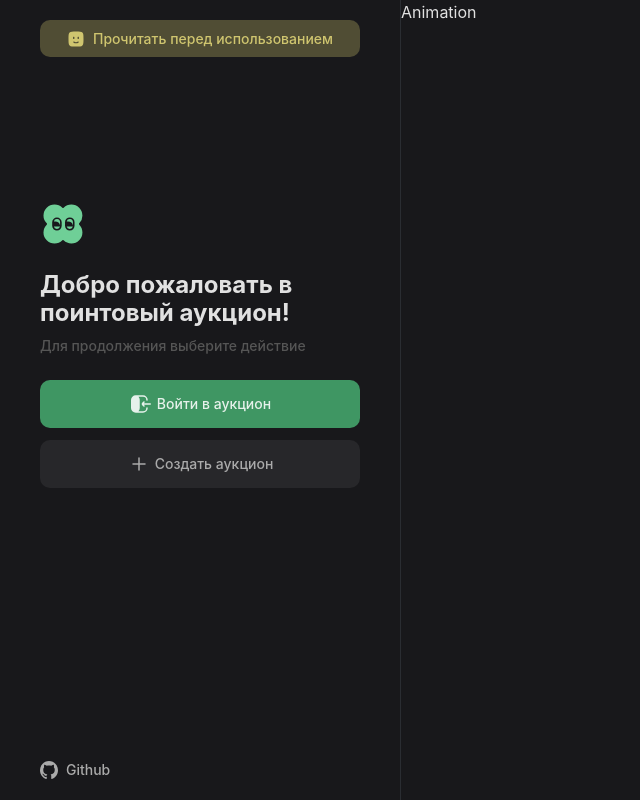
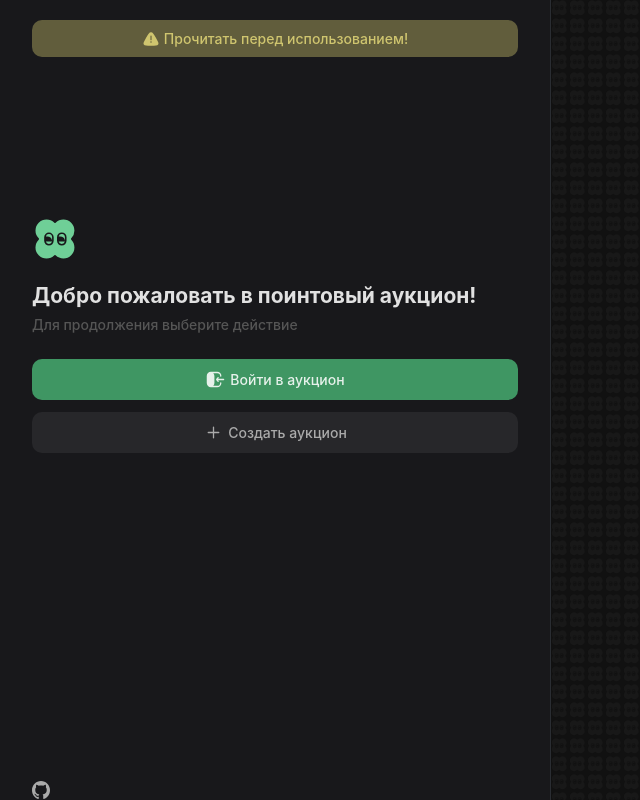
Before and after one commit to novsource/klewik-mono, a React (Vite) app in the folder apps/streamers-dashboard/: page / in a window 1280 px wide. Shown: the whole page, without its empty margins (0-640 px from the left). Built offline with nearby package versions, Linux system fonts and the light colour scheme.

Commit message:
restyle(welcome page): change styles

```diff
--- a/apps/streamers-dashboard/package.json
+++ b/apps/streamers-dashboard/package.json
@@ -9,7 +9,7 @@
     "build": "tsc -b && vite build",
     "lint": "eslint .",
     "preview": "vite preview",
-    "icons": "pnpm exec @svgr/cli -- ./src/assets/icons",
+    "icons": "npx @svgr/cli -- ./src/assets/icons",
     "pretty:write": "pnpm exec prettier . --write",
     "pretty:check": "pnpm exec prettier . --check"
   },
--- a/apps/streamers-dashboard/src/pages/WelcomePage/WelcomePage.tsx
+++ b/apps/streamers-dashboard/src/pages/WelcomePage/WelcomePage.tsx
@@ -1,27 +1,24 @@
 import { Icons } from '@ui/icons'
+import CloverAnimation from './components/CloverAnimation/CloverAnimation'
 
 const WelcomePage = () => {
   return (
     <>
       <main className="h-full w-full">
         <div className="flex h-full w-full flex-row">
-          <div className="h-full w-full min-w-[400px] max-w-[600px] basis-1/3">
-            <div className="h-full w-full px-10">
+          <div className="flex-shrink-1 container mx-auto h-full flex-grow xl:max-w-[550px]">
+            <div className="h-full w-full px-5 xl:px-8 2xl:px-10">
               <div className="flex h-full w-full flex-col justify-between">
                 <div className="mt-5">
-                  <button className="flex w-full items-center justify-center gap-x-2 rounded-medium bg-yellow bg-opacity-30 px-4 py-2 text-body font-medium text-yellow">
-                    <Icons.Face
-                      width={18}
-                      height={18}
-                      className="text-yellow"
-                    />
-                    Прочитать перед использованием
+                  <button className="flex w-full items-center justify-center gap-x-1 rounded-medium bg-yellow bg-opacity-40 px-4 py-2.5 text-body font-medium text-yellow hover:bg-opacity-30 md:text-nowrap xl:py-2">
+                    <Icons.Warning width={18} height={18} />
+                    Прочитать перед использованием!
                   </button>
                 </div>
-                <div className="mb-32 flex flex-col gap-y-6">
+                <div className="flex flex-col gap-y-6 after:mb-28 after:xl:mb-36 after:2xl:mb-40">
                   <Icons.Logo width={46} height={46} />
                   <div className="flex flex-col gap-y-2">
-                    <h1 className="text-[24px] font-bold leading-7">
+                    <h1 className="text-titleXL font-bold leading-5 2xl:text-[24px] 2xl:leading-7">
                       Добро пожаловать в поинтовый аукцион!
                     </h1>
                     <h4 className="text-body font-medium text-gray">
@@ -30,31 +27,32 @@ const WelcomePage = () => {
                   </div>
 
                   <div className="flex w-full flex-col gap-y-3">
-                    <button className="flex items-center justify-center gap-x-1 rounded-medium bg-green py-3 text-body font-medium transition-all hover:bg-opacity-80">
-                      <Icons.Login width={24} height={24} />
+                    <button className="flex items-center justify-center gap-x-1 rounded-medium bg-green py-2.5 text-body font-medium leading-4 transition-all hover:bg-opacity-70 xl:py-2.5 xl:text-body xl:leading-3">
+                      <Icons.Login width={21} height={21} />
                       Войти в аукцион
                     </button>
-                    <button className="flex items-center justify-center gap-x-1 rounded-medium bg-dark py-3 text-body font-medium leading-3 text-gray-accent transition-all hover:bg-opacity-80">
-                      <Icons.Plus width={24} height={24} />
+                    <button className="flex items-center justify-center gap-x-1 rounded-medium bg-dark py-2.5 text-body font-medium leading-4 text-gray-accent transition-all hover:bg-opacity-70 xl:py-2.5 xl:text-body xl:leading-3">
+                      <Icons.Plus width={21} height={21} />
                       Создать аукцион
                     </button>
                   </div>
                 </div>
-                <div className="mb-5">
+
                 <a
                   href="https://www.github.com"
                   target="_blank"
-                    className="flex items-center gap-x-2 text-gray-accent transition-all hover:text-white"
+                  className="flex items-center gap-x-2 text-gray-accent transition-all after:mb-5 hover:text-white"
                 >
                   <Icons.Github width={18} height={18} />
-                    <span className="text-body font-medium">Github</span>
+                  <span className="hidden text-title font-medium 2xl:inline-block 2xl:text-body 2xl:font-medium">
+                    Github
+                  </span>
                 </a>
               </div>
             </div>
           </div>
-          </div>
-          <div className="h-full w-full flex-grow border-l-[1px] border-dark">
-            Animation
+          <div className="hidden h-full w-full flex-shrink-[2] flex-grow basis-2/3 border-l-[1px] border-dark bg-[#111] xl:block">
+            <CloverAnimation />
           </div>
         </div>
       </main>
--- /dev/null
+++ b/apps/streamers-dashboard/src/shared/components/ui/icons/Warning.tsx
@@ -0,0 +1,6 @@
+import * as React from "react";
+import type { SVGProps } from "react";
+const SvgWarning = (props: SVGProps<SVGSVGElement>) => {
+  return <svg xmlns="http://www.w3.org/2000/svg" width="1em" height="1em" fill="none" viewBox="0 0 24 24" {...props}><path fill="currentColor" fillRule="evenodd" d="M5.312 10.762C8.23 5.587 9.689 3 12 3s3.77 2.587 6.688 7.762l.364.644c2.425 4.3 3.638 6.45 2.542 8.022S17.786 21 12.364 21h-.728c-5.422 0-8.134 0-9.23-1.572s.117-3.722 2.542-8.022zM12 7.25a.75.75 0 0 1 .75.75v5a.75.75 0 0 1-1.5 0V8a.75.75 0 0 1 .75-.75M12 17a1 1 0 1 0 0-2 1 1 0 0 0 0 2" clipRule="evenodd" /></svg>;
+};
+export default SvgWarning;
```
Also changed, not shown: apps/streamers-dashboard/src/shared/components/ui/icons/index.ts (+27 -25 lines), apps/streamers-dashboard/src/assets/icons/Warning.svg (added). Lines whose indentation alone changed are shown as unchanged.
